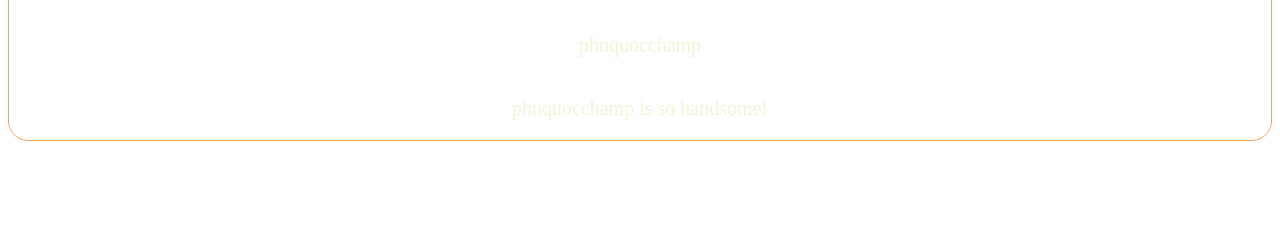
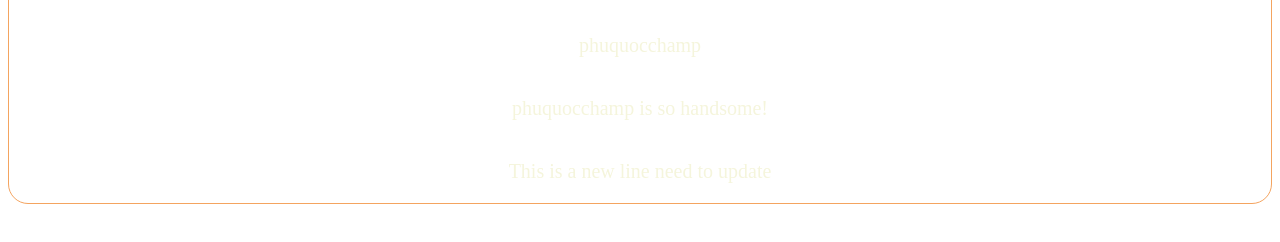
Before and after one commit to phuquocchamp/demoGit, a plain HTML site: page index.html in a window 1280 px wide. Shown: the part 476-718 px from the top of the page. Drawn offline with Linux system fonts and the light colour scheme.

Commit message:
Update a new line

```diff
--- a/index.html
+++ b/index.html
@@ -35,6 +35,7 @@
             <h3>Git & Github Full Course Video</h3>
             <p>phuquocchamp</p>
             <p>phuquocchamp is so handsome!</p>
+            <p>This is a new line need to update</p>
         </section>
     </body>
 
```
